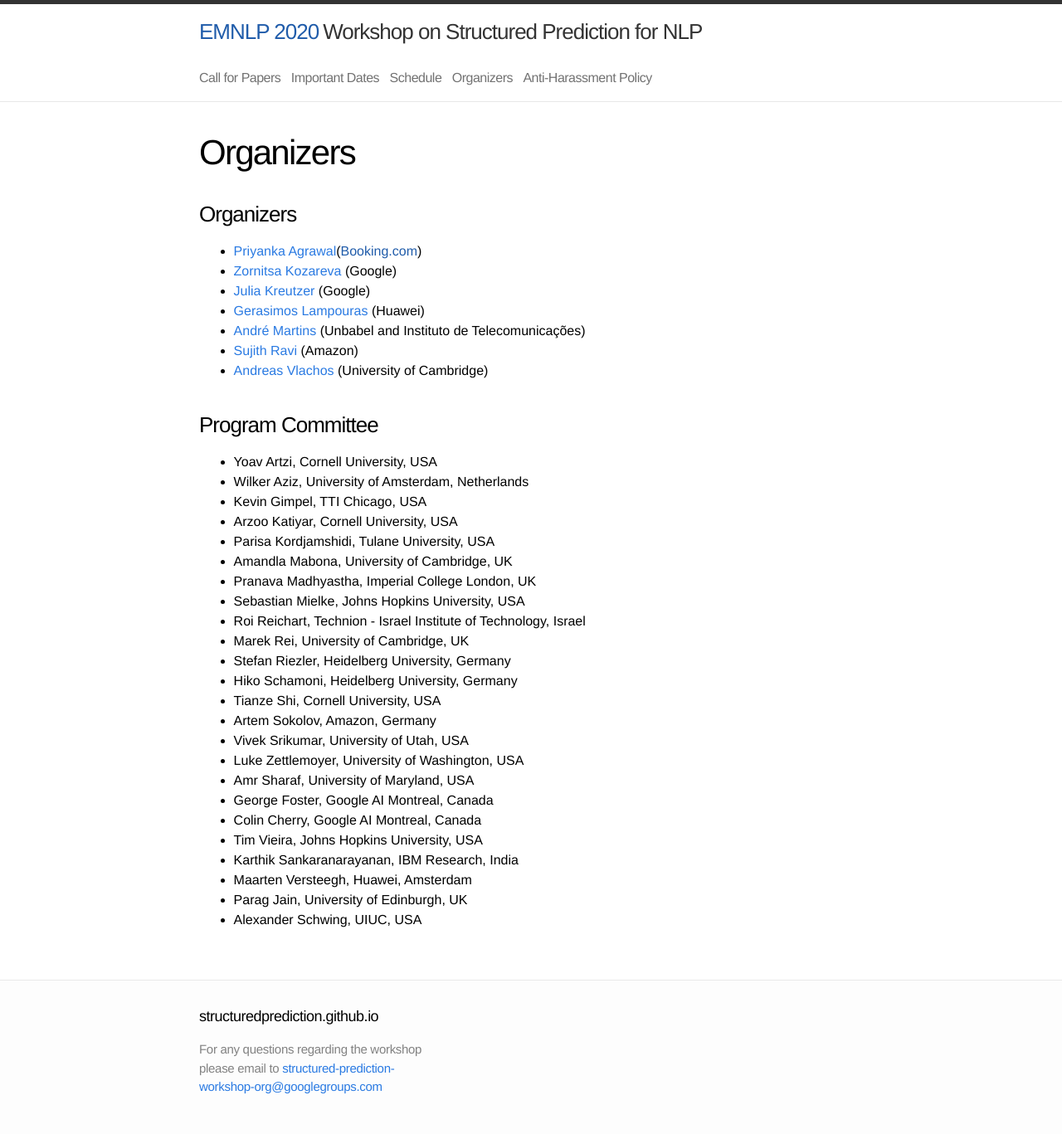
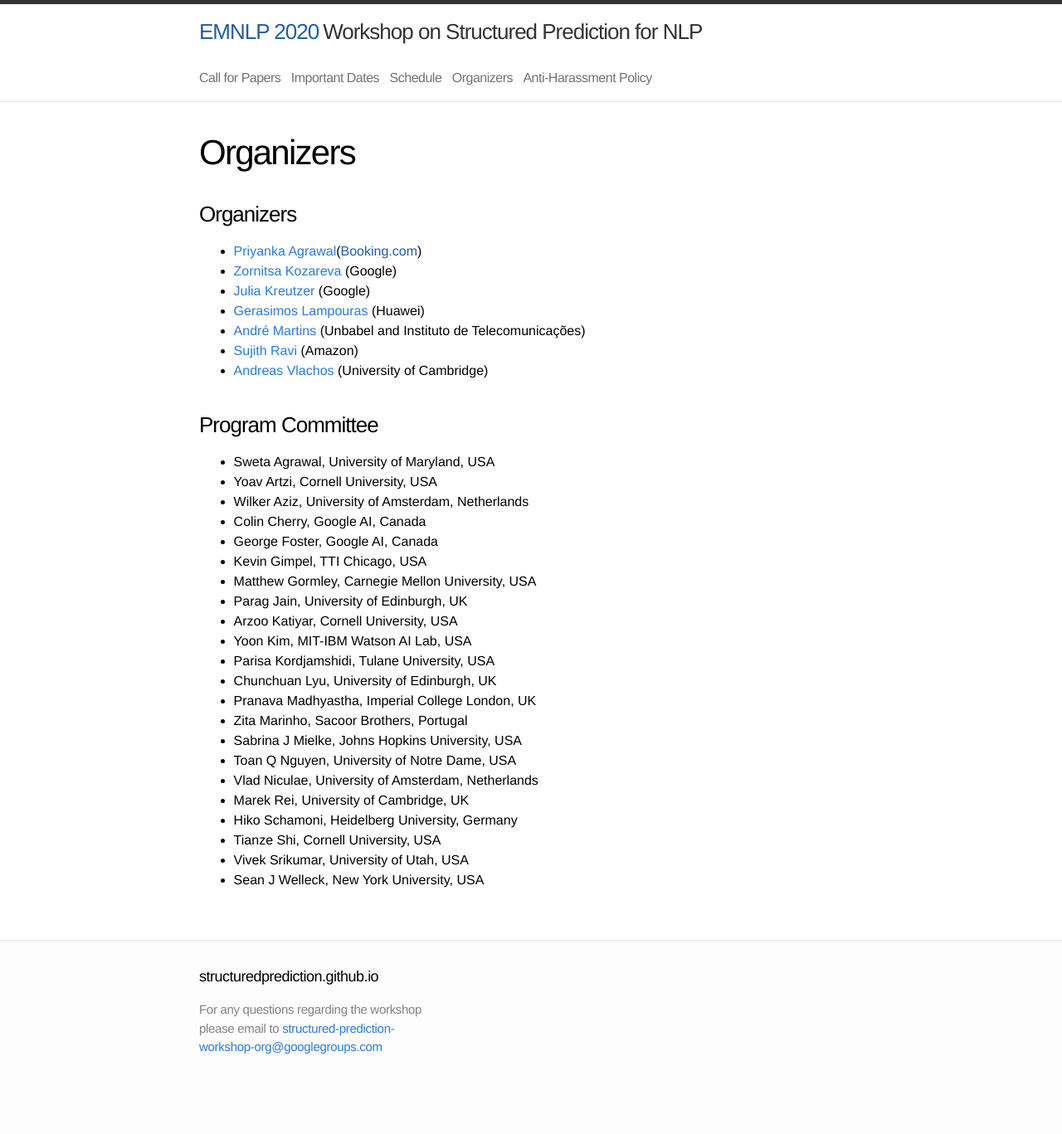
Before and after one commit to structuredprediction/structuredprediction.github.io, a Jekyll site: the page built from SPNLP20/6_organizer.md, in a window 1280 px wide. Shown: the whole page at 83% size. Built offline with Jekyll 4.4.1, drawn with Linux system fonts in a browser that asks for light colours; after the commit the page ends 1319 px from its top, so only the background shows below that.

Commit message:
Update 6_organizer.md
updated PC

```diff
--- a/SPNLP20/6_organizer.md
+++ b/SPNLP20/6_organizer.md
@@ -18,27 +18,25 @@ name: 6
 
 ### Program Committee
 
+* Sweta	Agrawal, University of Maryland, USA
 * Yoav Artzi, Cornell University, USA
 * Wilker Aziz, University of Amsterdam, Netherlands
+* Colin Cherry, Google AI, Canada
+* George Foster, Google AI, Canada
 * Kevin Gimpel, TTI Chicago, USA
+* Matthew Gormley, Carnegie Mellon University, USA
+* Parag Jain, University of Edinburgh, UK
 * Arzoo Katiyar, Cornell University, USA
+* Yoon Kim, MIT-IBM Watson AI Lab, USA
 * Parisa Kordjamshidi, Tulane University, USA
-* Amandla Mabona, University of Cambridge, UK
+* Chunchuan	Lyu, University of Edinburgh, UK
 * Pranava Madhyastha, Imperial College London, UK
-* Sebastian Mielke, Johns Hopkins University, USA
-* Roi Reichart, Technion - Israel Institute of Technology, Israel
+* Zita Marinho, Sacoor Brothers, Portugal
+* Sabrina J Mielke, Johns Hopkins University, USA
+* Toan Q Nguyen, University of Notre Dame, USA
+* Vlad Niculae, University of Amsterdam, Netherlands
 * Marek Rei, University of Cambridge, UK
-* Stefan Riezler, Heidelberg University, Germany
 * Hiko Schamoni, Heidelberg University, Germany
 * Tianze Shi, Cornell University, USA
-* Artem Sokolov, Amazon, Germany
 * Vivek Srikumar, University of Utah, USA
-* Luke Zettlemoyer, University of Washington, USA
-* Amr Sharaf, University of Maryland, USA
-* George Foster, Google AI Montreal, Canada
-*   Colin Cherry, Google AI Montreal, Canada
-*  Tim Vieira, Johns Hopkins University, USA
-*  Karthik Sankaranarayanan, IBM Research, India
-*   Maarten Versteegh, Huawei, Amsterdam
-* Parag Jain, University of Edinburgh, UK
-* Alexander Schwing, UIUC, USA
+* Sean J Welleck, New York University, USA
```
